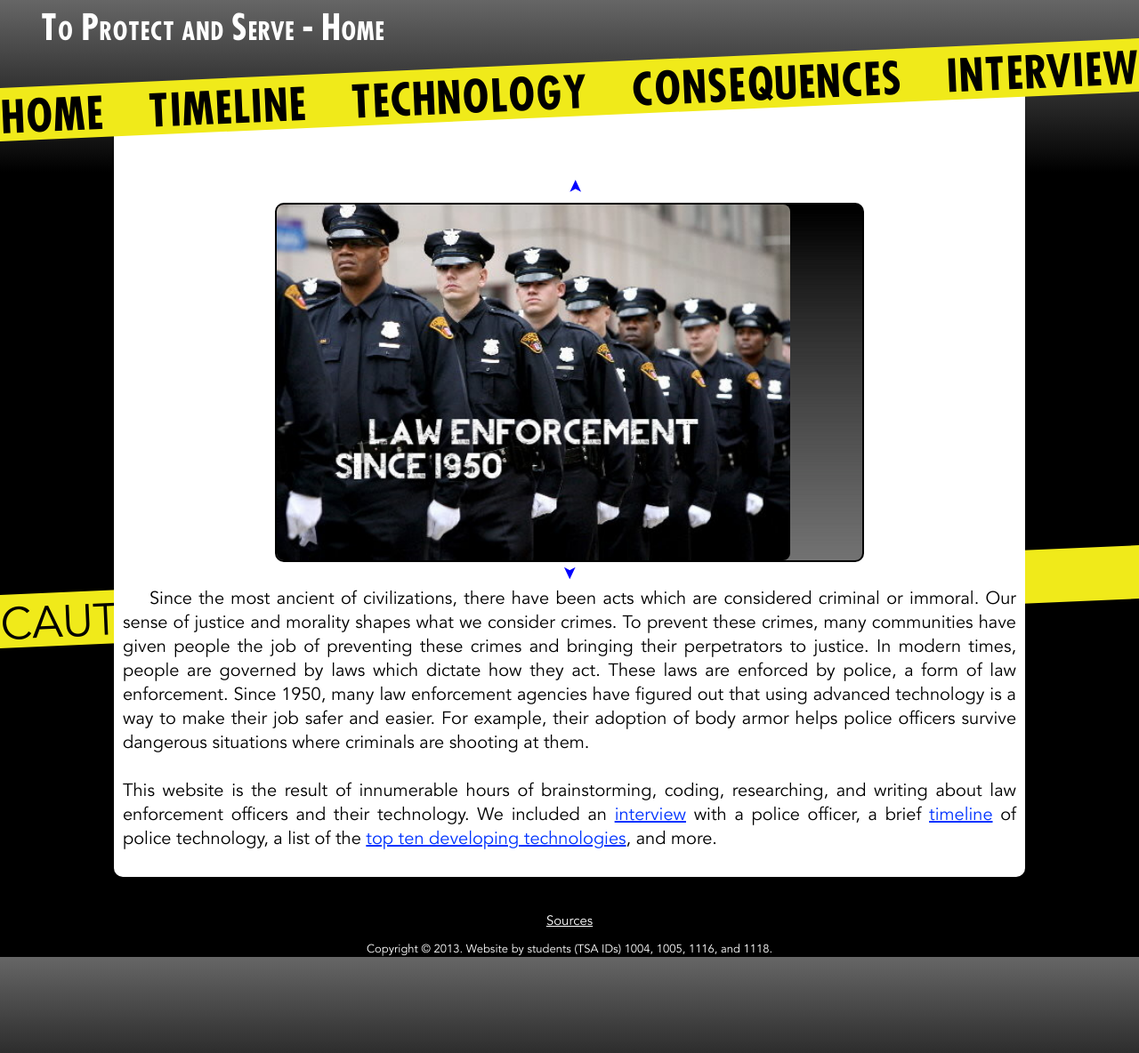
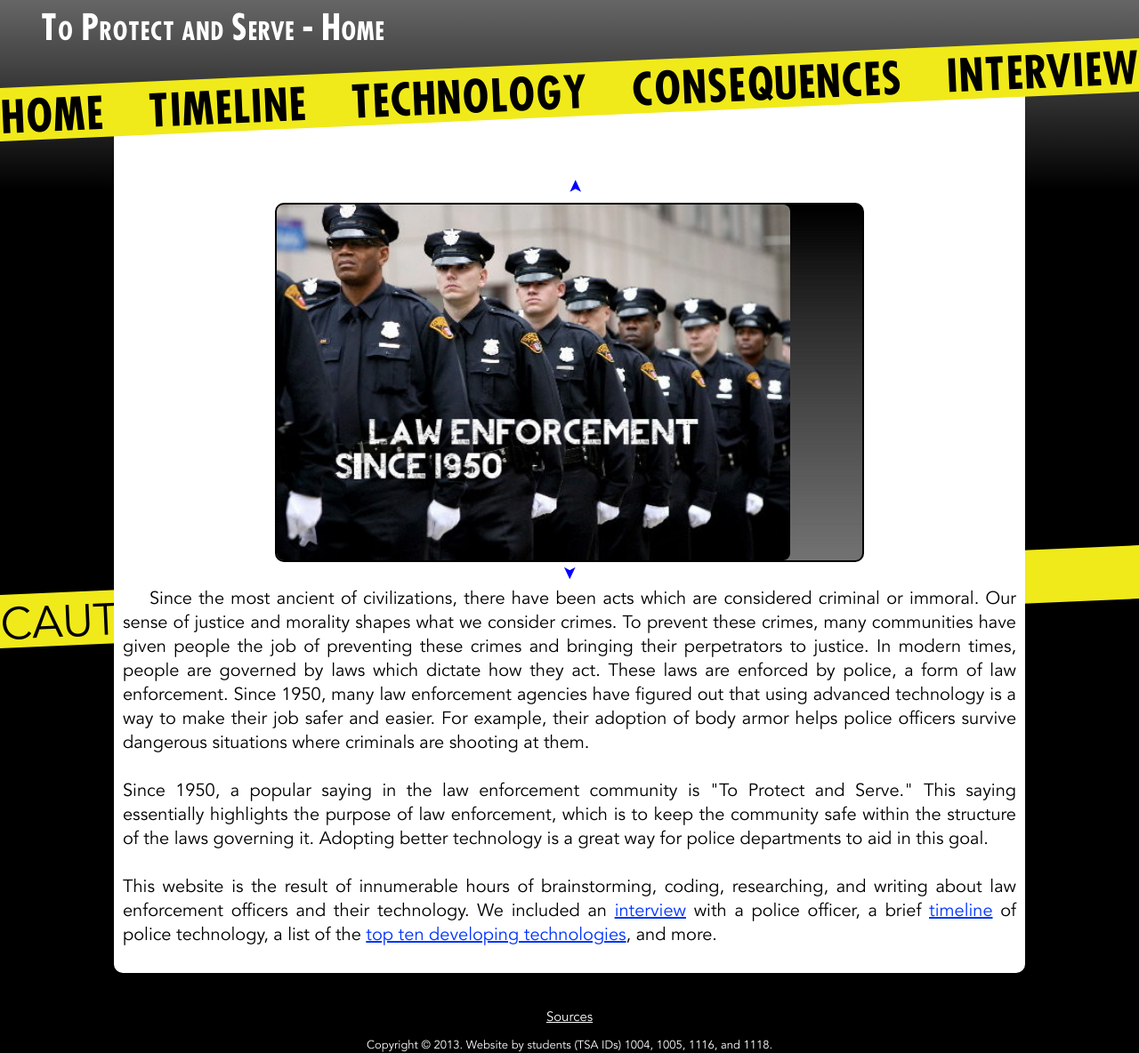
Before and after one commit to pbfy0/ToProtectAndServe, a Jekyll site: the page built from index.html, in a window 1280 px wide. Shown: the whole page at 89% size. Built offline with Jekyll 4.4.1, drawn with Linux system fonts in a browser that asks for light colours.

Commit message:
better writing

```diff
--- a/index.html
+++ b/index.html
@@ -27,8 +27,11 @@ script: index.js
 </div>
 </div>
 <p>
-  Since the most ancient of civilizations, there have been acts which are considered criminal or immoral. Our sense of justice and morality shapes what we consider crimes. To prevent these crimes, many communities have given people the job of preventing these crimes and bringing their perpetrators to justice. In modern times, people are governed by laws which dictate how they act. These laws are enforced by police, a form of law enforcement. Since 1950, many law enforcement agencies have figured out that using advanced technology is a way to make their job safer and easier. For example, their adoption of body armor helps police officers survive dangerous situations where criminals are shooting at them.
+Since the most ancient of civilizations, there have been acts which are considered criminal or immoral. Our sense of justice and morality shapes what we consider crimes. To prevent these crimes, many communities have given people the job of preventing these crimes and bringing their perpetrators to justice. In modern times, people are governed by laws which dictate how they act. These laws are enforced by police, a form of law enforcement. Since 1950, many law enforcement agencies have figured out that using advanced technology is a way to make their job safer and easier. For example, their adoption of body armor helps police officers survive dangerous situations where criminals are shooting at them.
   <br />
   <br />
-  This website is the result of innumerable hours of brainstorming, coding, researching, and writing about law enforcement officers and their technology. We included an <a href="interview.html">interview</a> with a police officer, a  brief <a href="timeline.html">timeline</a> of police technology, a list of the <a href="consequences.html">top ten developing technologies</a>, and more.</p>
+Since 1950, a popular saying in the law enforcement community is "To Protect and Serve." This saying essentially highlights the purpose of law enforcement, which is to keep the community safe within the structure of the laws governing it. Adopting better technology is a great way for police departments to aid in this goal.
+<br />
+<br />
+This website is the result of innumerable hours of brainstorming, coding, researching, and writing about law enforcement officers and their technology. We included an <a href="interview.html">interview</a> with a police officer, a  brief <a href="timeline.html">timeline</a> of police technology, a list of the <a href="consequences.html">top ten developing technologies</a>, and more.</p>
 </p>
```
